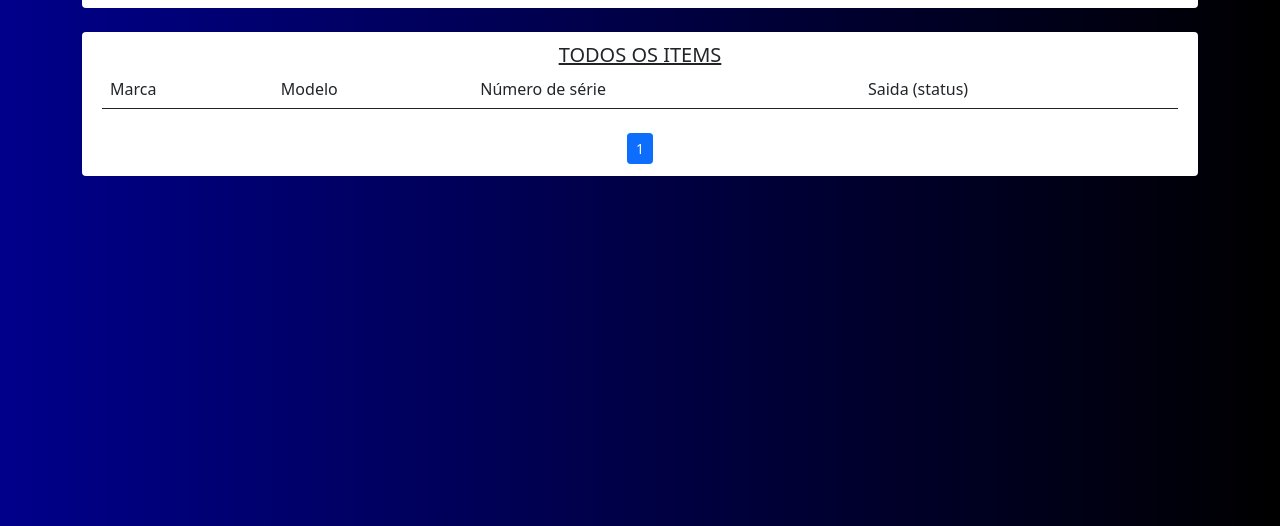
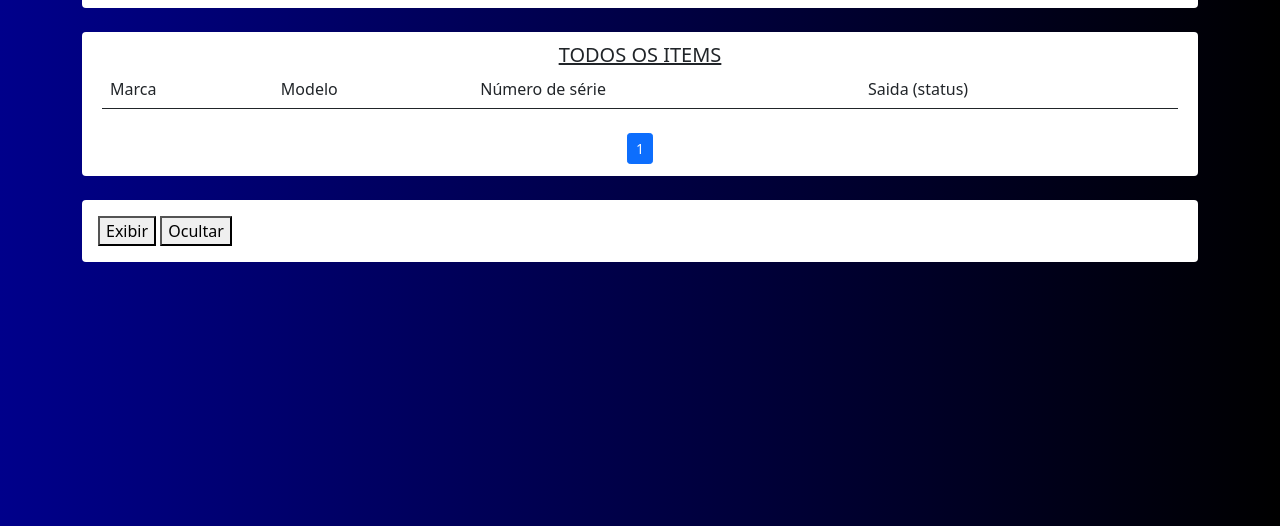
Before and after one commit to theManWithbugs/DMTIC-NoEstoque, a Django app: page /home/listar_items/ in a window 1280 px wide. Shown: the part 138-664 px from the top of the page. Run offline with Django 5.2, Linux system fonts and the light colour scheme; the visitor is signed in with stand-in values (Sample User, id 1); data that the repository does not hold is empty; some libraries are stand-ins or nearby versions.

Commit message:
Pequenas alterações realizadas

```diff
--- a/core/models.py
+++ b/core/models.py
@@ -21,7 +21,7 @@ class MaterialTipo(models.Model):
     garantia = models.CharField(max_length=20, blank=False, null=False, verbose_name='Garantia')
 
     def __str__(self):
-        return f"-{self.marca}- ( {self.modelo} ) ( {self.quantidade} )"
+        return f"-{self.marca}- ( {self.modelo} )"
 
 class MaterialSaida(models.Model):
     unidade = models.ForeignKey('Unidade', on_delete=models.CASCADE, null=False, blank=False, related_name='materiais_unidade', verbose_name='Unidade')
--- a/core/views.py
+++ b/core/views.py
@@ -15,6 +15,7 @@ from django.core.exceptions import ObjectDoesNotExist
 from rest_framework.permissions import IsAuthenticated
 from django.http import JsonResponse
 from django.db import IntegrityError
+from collections import Counter
 
 msgSucesso = 'Operação realizada com sucesso!'
 msgError = 'Ambos os campos devem ser preenchidos!'
@@ -151,6 +152,8 @@ def itemAddView(request):
 def listarItemsView(request):
     template_name = 'include/listar.html'
 
+    marca_modelo = Counter()
+
     objs = []
 
     objs_tipo = MaterialObj.objects.prefetch_related('tipo_obj')
@@ -168,8 +171,14 @@ def listarItemsView(request):
     if objs.object_list.exists():
         pass
 
+    for obj in objs:
+        for obj_inside in obj.tipo_obj.all():
+            if obj_inside.marca and obj_inside.modelo:
+                marca_modelo[( f"( Marca: {obj_inside.marca} ) ( Modelo: {obj_inside.modelo} ) ")] += 1
+
     context = {
         'objs': objs,
+        'marca_modelo': marca_modelo,
     }
 
     return render(request, template_name, context)
@@ -200,24 +209,11 @@ def itemSaidaViewLista(request):
         departmento = str(obj.departamento).split(" ")[0]
         divisao = str(obj.divisao_field).split(" ")[0]
 
-    iguais = []
-    count = 0
-
-    for obj in objs:
-        for other_obj in objs:
-            if obj == other_obj and obj not in iguais:
-                iguais.append(obj)
-
-    print(obj)
-    print(len(iguais))
-
     context = {
         'objs': objs,
         'unidade': unidade,
         'departamento': departmento,
         'divisao': divisao,
-        'iguais': iguais,
-        'count': count,
     }
 
     return render(request, template_name, context)
--- a/static/css/main.css
+++ b/static/css/main.css
@@ -57,3 +57,7 @@ footer span img {
     width: 20px;
     height: 20px;
 }
+
+#box_words {
+    display: none;
+}
--- /dev/null
+++ b/static/js/listar.js
@@ -0,0 +1,17 @@
+
+function exibir() {
+    caixa = document.getElementById('box_words');
+    button = document.getElementById('btn_exibir');
+
+    caixa.style.display = 'block';
+    caixa.style.background = 'white';
+    caixa.style.padding = '6px';
+    caixa.style.borderRadius = '5px';
+}
+
+function ocultar() {
+    caixa = document.getElementById('box_words');
+    button = document.getElementById('btn_exibir');
+
+    caixa.style.display = 'none';
+}
--- a/templates/include/listar.html
+++ b/templates/include/listar.html
@@ -70,19 +70,23 @@
     </div>
 </div>
 
-<!-- <div class="bg-white p-4">
-    {% for obj in objs %}
-        <ul>
-            {% for obj_inside in obj.tipo_obj.all %}
-                <li>
-                    Marca {{ obj_inside.marca }}
-                    Modelo {{ obj_inside.modelo }}
-                    Quantidade {{ obj_inside.patrimonio }}
-                </li>
-            {% endfor %}
-        </ul>
-    {% endfor %}
-</div> -->
+<br>
+    <div>
+        <div class="bg-white p-3 rounded">
+            <button type="button" onclick="exibir()" id="btn_exibir">
+                Exibir</button>
+            <button type="button" onclick="ocultar()" id="btn_exibir">
+                Ocultar</button>
+        </div>
+        <br>
+        <div id="box_words">
+            {{ marca_modelo }}
+        </div>
+    </div>
 <br>
 
 {% endblock content %}
+
+{% block js %}
+    <script src="{% static 'js/listar.js' %}"></script>
+{% endblock js %}
```
